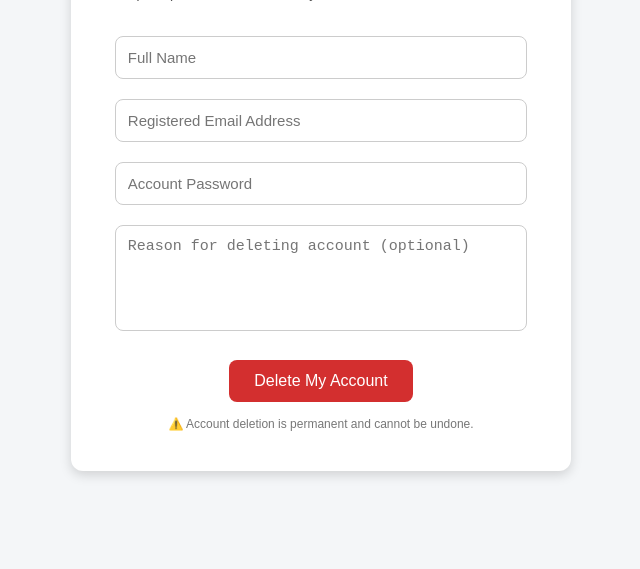
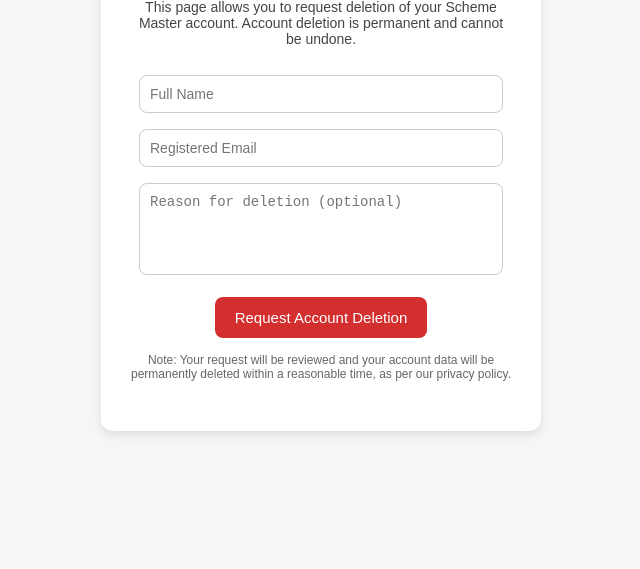
Before and after one commit to VenkateshMarikanti/delete, a plain HTML site: page index.html in a window 1280 px wide. Shown: the part 231-800 px from the top of the page, without its empty margins (319-959 px from the left). Drawn offline with Linux system fonts and the light colour scheme.

Commit message:
Update index.html

```diff
--- a/index.html
+++ b/index.html
@@ -8,20 +8,21 @@
     <style>
         body {
             font-family: Arial, sans-serif;
+            background-color: #f4f6f8;
+            margin: 0;
+            padding: 0;
             display: flex;
             justify-content: center;
             align-items: center;
             height: 100vh;
-            margin: 0;
-            background-color: #f4f6f8;
         }
 
         .container {
             background-color: #ffffff;
-            padding: 40px;
+            padding: 30px;
             border-radius: 12px;
-            box-shadow: 0 4px 12px rgba(0, 0, 0, 0.15);
-            width: 420px;
+            box-shadow: 0 4px 10px rgba(0,0,0,0.1);
+            width: 380px;
             text-align: center;
         }
 
@@ -31,34 +32,34 @@
         }
 
         p {
-            color: #555;
             font-size: 14px;
-            margin-bottom: 25px;
+            color: #444;
+            margin-bottom: 20px;
         }
 
         input, textarea {
-            width: 92%;
-            padding: 12px;
-            margin: 10px 0;
+            width: 90%;
+            padding: 10px;
+            margin: 8px 0;
+            border-radius: 8px;
             border: 1px solid #ccc;
-            border-radius: 8px;
-            font-size: 15px;
+            font-size: 14px;
         }
 
         textarea {
             resize: none;
-            height: 80px;
+            height: 70px;
         }
 
         button {
             background-color: #d32f2f;
             color: white;
             border: none;
-            padding: 12px 25px;
+            padding: 12px 20px;
             border-radius: 8px;
             cursor: pointer;
-            font-size: 16px;
-            margin-top: 15px;
+            font-size: 15px;
+            margin-top: 10px;
         }
 
         button:hover {
@@ -67,7 +68,7 @@
 
         .note {
             font-size: 12px;
-            color: #777;
+            color: #666;
             margin-top: 15px;
         }
     </style>
@@ -76,38 +77,35 @@
 <body>
 
 <div class="container">
-    <h2>Delete Your Scheme Master Account</h2>
+    <h2>Delete Account</h2>
+
     <p>
-        We’re sorry to see you leave.
-        Please fill in the details below to request permanent deletion of your account and associated data.
+        This page allows you to request deletion of your Scheme Master account.
+        Account deletion is permanent and cannot be undone.
     </p>
 
-    <form id="deleteForm" onsubmit="return handleDelete(event)">
-        <input type="text" id="name" placeholder="Full Name" required>
-        <input type="email" id="email" placeholder="Registered Email Address" required>
-        <input type="password" id="password" placeholder="Account Password" required>
-        <textarea id="reason" placeholder="Reason for deleting account (optional)"></textarea>
-        <button type="submit">Delete My Account</button>
+    <form onsubmit="handleDelete(event)">
+        <input type="text" placeholder="Full Name" required>
+        <input type="email" placeholder="Registered Email" required>
+        <textarea placeholder="Reason for deletion (optional)"></textarea>
+
+        <button type="submit">Request Account Deletion</button>
     </form>
 
-    <div class="note">
-        ⚠️ Account deletion is permanent and cannot be undone.
-    </div>
+    <p class="note">
+        Note: Your request will be reviewed and your account data will be permanently
+        deleted within a reasonable time, as per our privacy policy.
+    </p>
 </div>
 
 <script>
     function handleDelete(event) {
         event.preventDefault();
-
         document.body.innerHTML = `
-            <h1 style="
-                text-align:center;
-                margin-top:20%;
-                font-family:Arial, sans-serif;
-                color:#2e7d32;">
+            <h2 style="text-align:center; margin-top:20%; font-family:Arial;">
                 Your account deletion request has been received.<br><br>
-                We will process it within 24–48 hours.
-            </h1>
+                We will process it shortly.
+            </h2>
         `;
     }
 </script>
```
